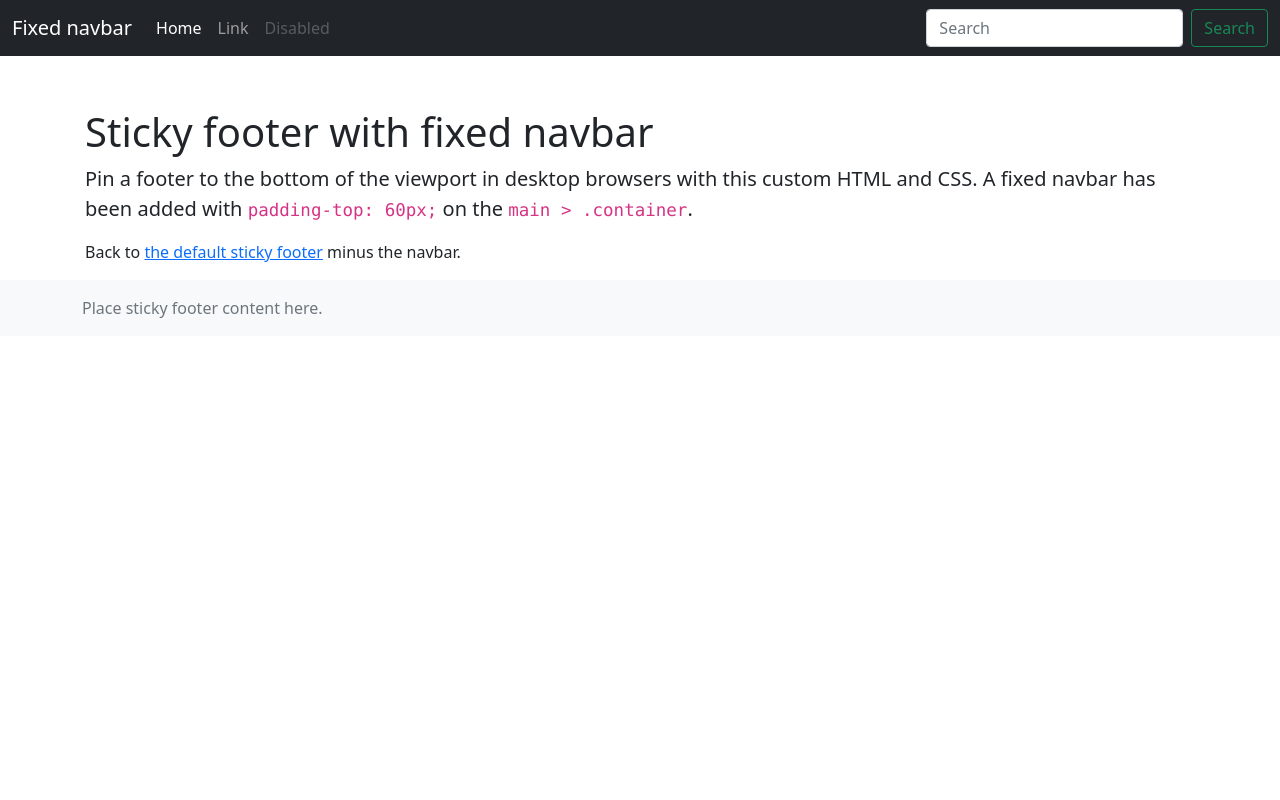
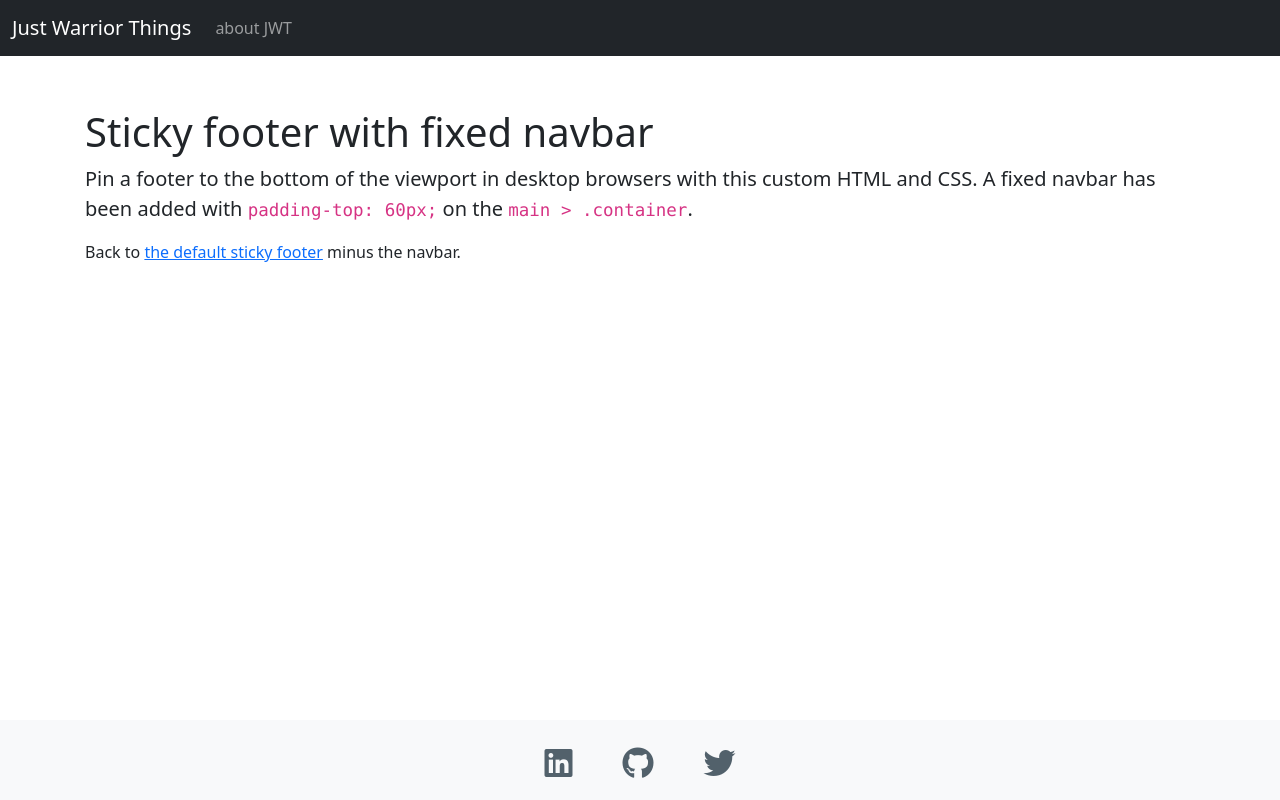
Before and after one commit to NHopewell/just-warrior-things, a Django app: page / in a window 1280 px wide. Run offline with Django 3.2, Linux system fonts and the light colour scheme; data that the repository does not hold is empty; some libraries are stand-ins or nearby versions.

Commit message:
update header navbar and fix footer css

```diff
--- a/src/core/static/core/main.css
+++ b/src/core/static/core/main.css
@@ -1,3 +1,32 @@
 main > .container {
     padding: 60px 15px 0;
   }
+
+  #footer {
+    font-family: "Raleway", sans-serif;
+    font-weight: 500;
+    font-size: 1rem;
+    position: absolute;
+    bottom: 0;
+    width: 100%;
+    height: 5rem; /* Footer height */
+    background-color: #dddddd;
+  }
+
+  #footer .container-fluid {
+    text-align: center;
+    color: #a3a3a3;
+    padding-top: 14px;
+  }
+
+  #footer .navbar a {
+    color: #52616b;
+  }
+
+  #footer .navbar a:hover {
+    color: #1e2022;
+  }
+
+  #footer .navbar .nav .nav-item {
+    padding: 3px 25px;
+  }
--- a/src/core/templates/core/base.html
+++ b/src/core/templates/core/base.html
@@ -20,26 +22,16 @@
       <!-- Fixed navbar -->
       <nav class="navbar navbar-expand-md navbar-dark fixed-top bg-dark">
         <div class="container-fluid">
-          <a class="navbar-brand" href="#">Fixed navbar</a>
+          <a class="navbar-brand" href="{% url 'list-warrior-posts' %}">Just Warrior Things</a>
           <button class="navbar-toggler" type="button" data-bs-toggle="collapse" data-bs-target="#navbarCollapse" aria-controls="navbarCollapse" aria-expanded="false" aria-label="Toggle navigation">
             <span class="navbar-toggler-icon"></span>
           </button>
           <div class="collapse navbar-collapse" id="navbarCollapse">
             <ul class="navbar-nav me-auto mb-2 mb-md-0">
               <li class="nav-item">
-                <a class="nav-link active" aria-current="page" href="#">Home</a>
-              </li>
-              <li class="nav-item">
-                <a class="nav-link" href="#">Link</a>
-              </li>
-              <li class="nav-item">
-                <a class="nav-link disabled" href="#" tabindex="-1" aria-disabled="true">Disabled</a>
+                <a class="nav-link" href="#">about JWT</a>
               </li>
             </ul>
-            <form class="d-flex">
-              <input class="form-control me-2" type="search" placeholder="Search" aria-label="Search">
-              <button class="btn btn-outline-success" type="submit">Search</button>
-            </form>
           </div>
         </div>
       </nav>
@@ -50,10 +42,27 @@
         {% block content %}{% endblock %}
     </main>
 
-    <footer class="footer mt-auto py-3 bg-light">
-      <div class="container">
-        <span class="text-muted">Place sticky footer content here.</span>
-      </div>
+    <footer id="footer" class="footer mt-auto py-3 bg-light">
+        <nav class="navbar justify-content-center">
+            <ul class="nav">
+                <li class="nav-item">
+                    <a href="https://www.linkedin.com/in/nick-hopewell/" target="blank">
+                        <i class="fab fa-linkedin fa-2x"></i>
+                    </a>
+                </li>
+                <li class="nav-item">
+                    <a href="https://github.com/NHopewell" target="blank">
+                        <i class="fab fa-github fa-2x"></i>
+                    </a>
+                </li>
+                <li class="nav-item">
+                    <a href="https://twitter.com/NickHopewell"
+                        target="blank">
+                        <i class="fab fa-twitter fa-2x"></i>
+                    </a>
+                </li>
+            </ul>
+        </nav>
     </footer>
 
     <!-- JavaScript Bundle with Popper -->
```
Also changed, not shown: other parts of src/core/templates/core/base.html (+2 -0 lines).
